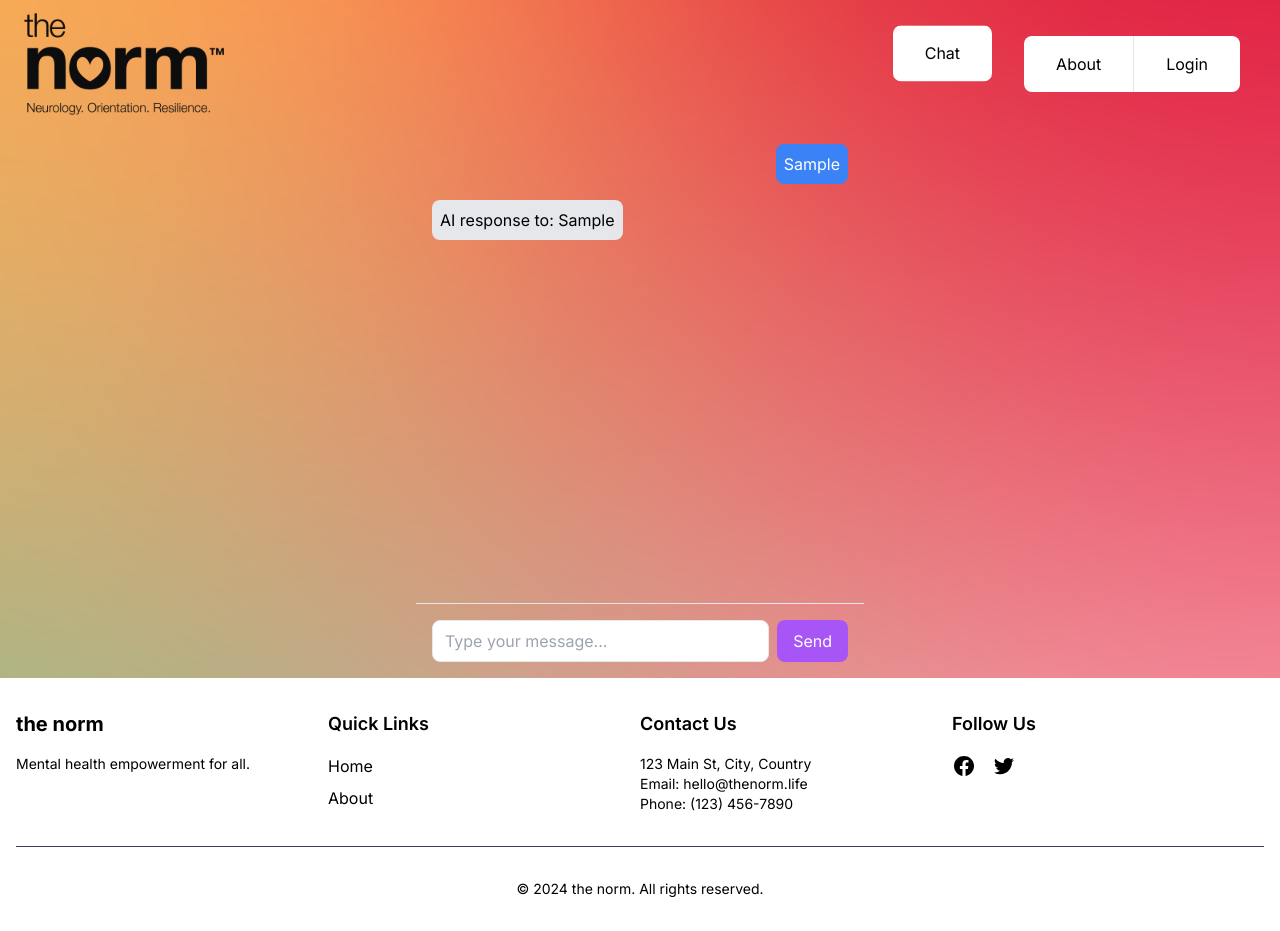
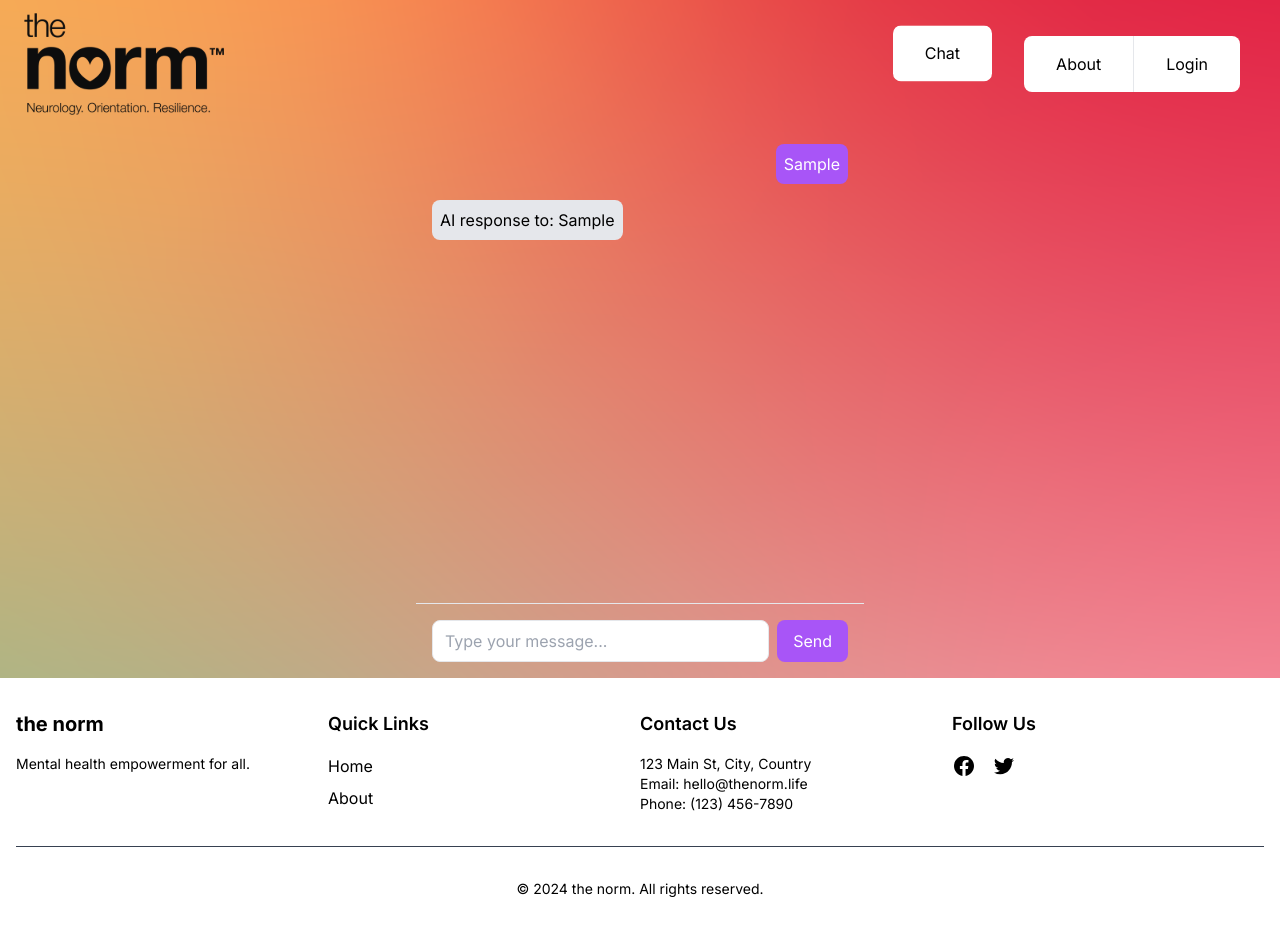
Before and after one commit to fac29/thenorm, a Next.js app: page /chat in a window 1280 px wide. Both pictures are taken after typing "Sample" into the empty fields and a click on the button "Send". Built offline with nearby package versions, Linux system fonts and the light colour scheme.

Commit message:
Changed colour to purple

```diff
--- a/components/component/chatbot.tsx
+++ b/components/component/chatbot.tsx
@@ -36,7 +36,7 @@ const ChatBot: React.FC = () => {
 					>
 						<div
 							className={`rounded-lg p-2 max-w-xs ${
-								message.user ? "bg-blue-500 text-white" : "bg-gray-200"
+								message.user ? "bg-purple-500 text-white" : "bg-gray-200"
 							}`}
 						>
 							{message.text}
```
